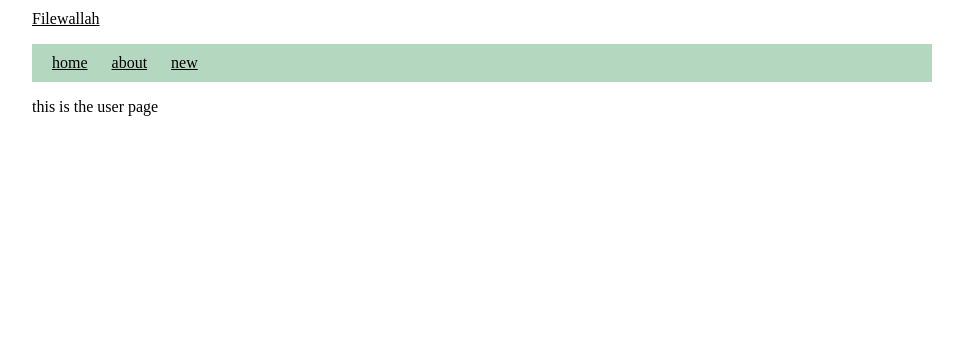
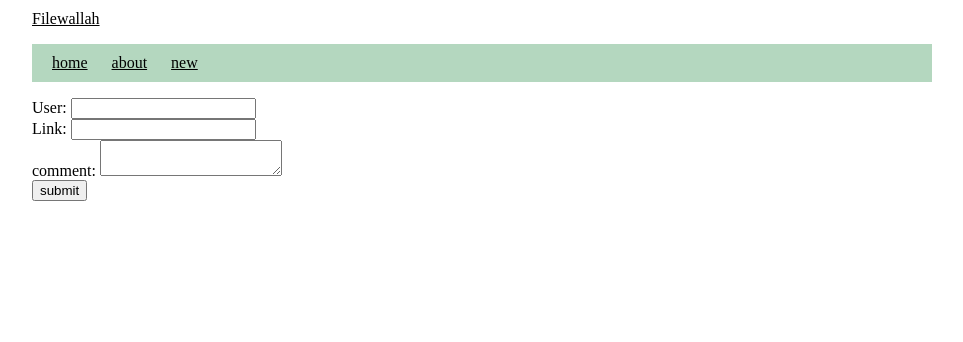
Before and after one commit to ForrestSutton/filewallah, a Python web app: template templates/user.html in a window 1280 px wide. Shown: the top 342 px of the page, without its empty margins (158-1121 px from the left). Run offline with Jinja, Linux system fonts and the light colour scheme; the template is opened without the code that fills it, so the values that code supplies are empty.

Commit message:
add user model

```diff
--- a/templates/user.html
+++ b/templates/user.html
@@ -1,4 +1,15 @@
-{% extends "base.html"%}
-{% block body %}
-this is the user page
+{% extends 'base.html'%}
+{% block body  %}
+<div class="container">
+	<form method="post">
+		<label>User: </label>
+		<input type="text" name="user" /></br>
+		<label>Link: </label>
+		<input type="text" name="link" /></br>
+		<label>comment: </label>
+		<textarea name="comment"></textarea>
+			<br />
+		<input type="submit" value="submit" />
+	</form>
+</div>
 {% endblock %}
```
Also changed, not shown: models.py (+9 -0 lines), templates/error.html (added, +7 -0 lines), 3 other files.
